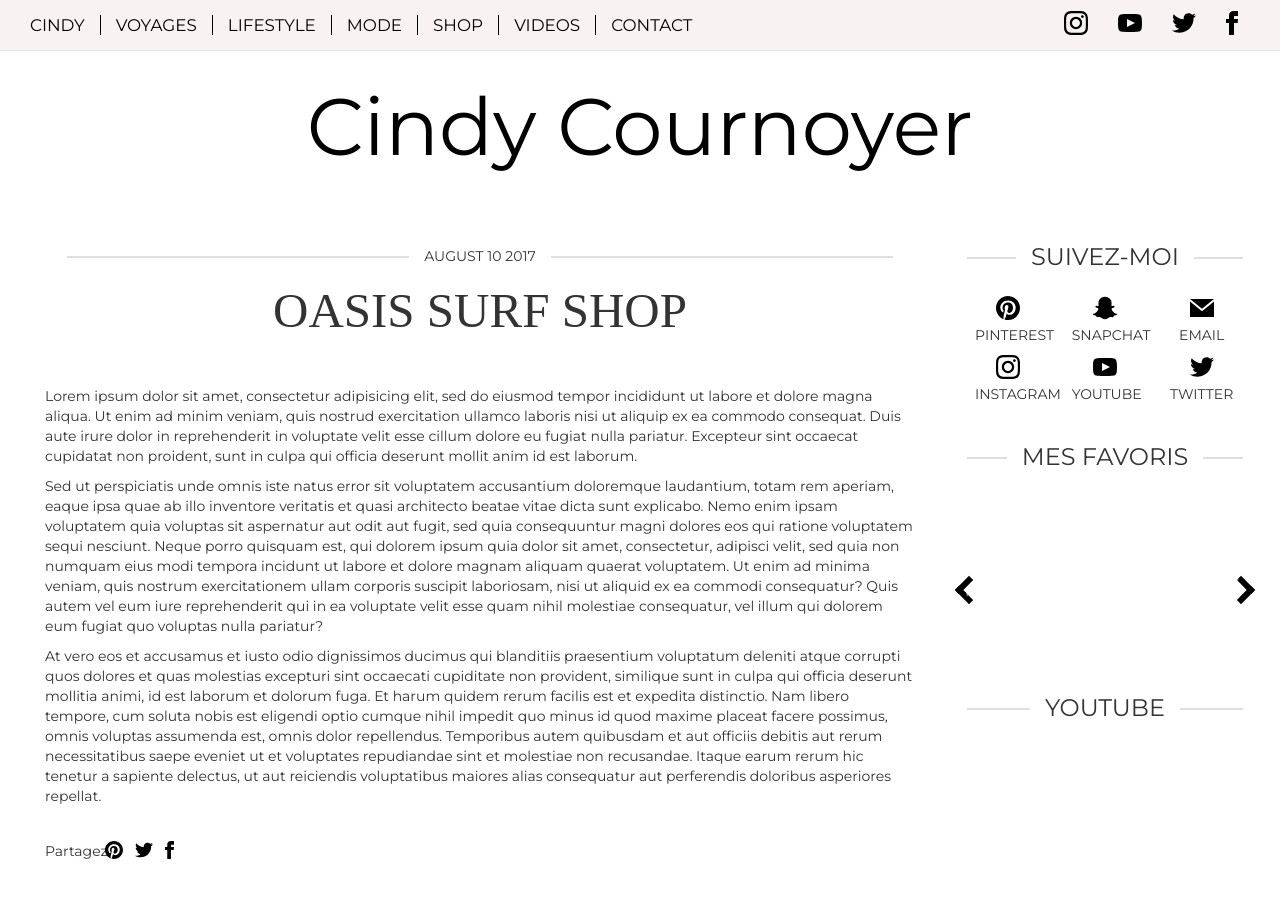
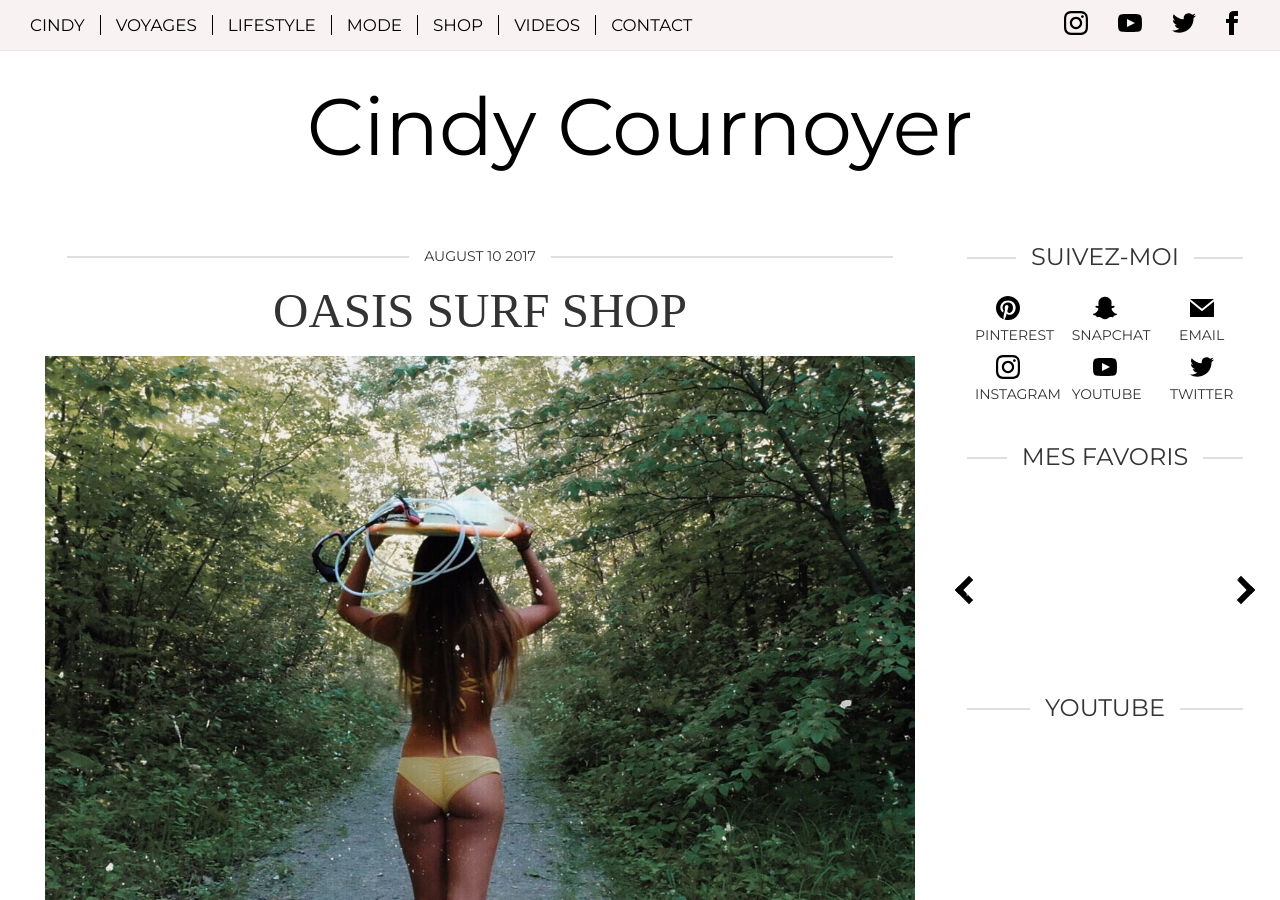
Before and after one commit to lpboucher/cindy-cournoyer, a Jekyll site: the page built from _posts/2017-08-10-oasis-surf-shop.md, in a window 1280 px wide and 900 px high. Built offline with Jekyll 4.4.1, drawn with Linux system fonts in a browser that asks for light colours; nearby versions of some CDN libraries; some web fonts are replaced; comment, search, counter and statistics services are not loaded.

Commit message:
Update 2017-08-10-oasis-surf-shop.md

```diff
--- a/_posts/2017-08-10-oasis-surf-shop.md
+++ b/_posts/2017-08-10-oasis-surf-shop.md
@@ -3,7 +3,7 @@ layout: post
 title: Oasis Surf Shop
 categories: Mode
 key: 'feature6'
-thumb: 'assets/img/oasis.jpg'
+thumb: '/assets/img/oasis.jpg'
 country: ''
 comments: true
 ---
```
